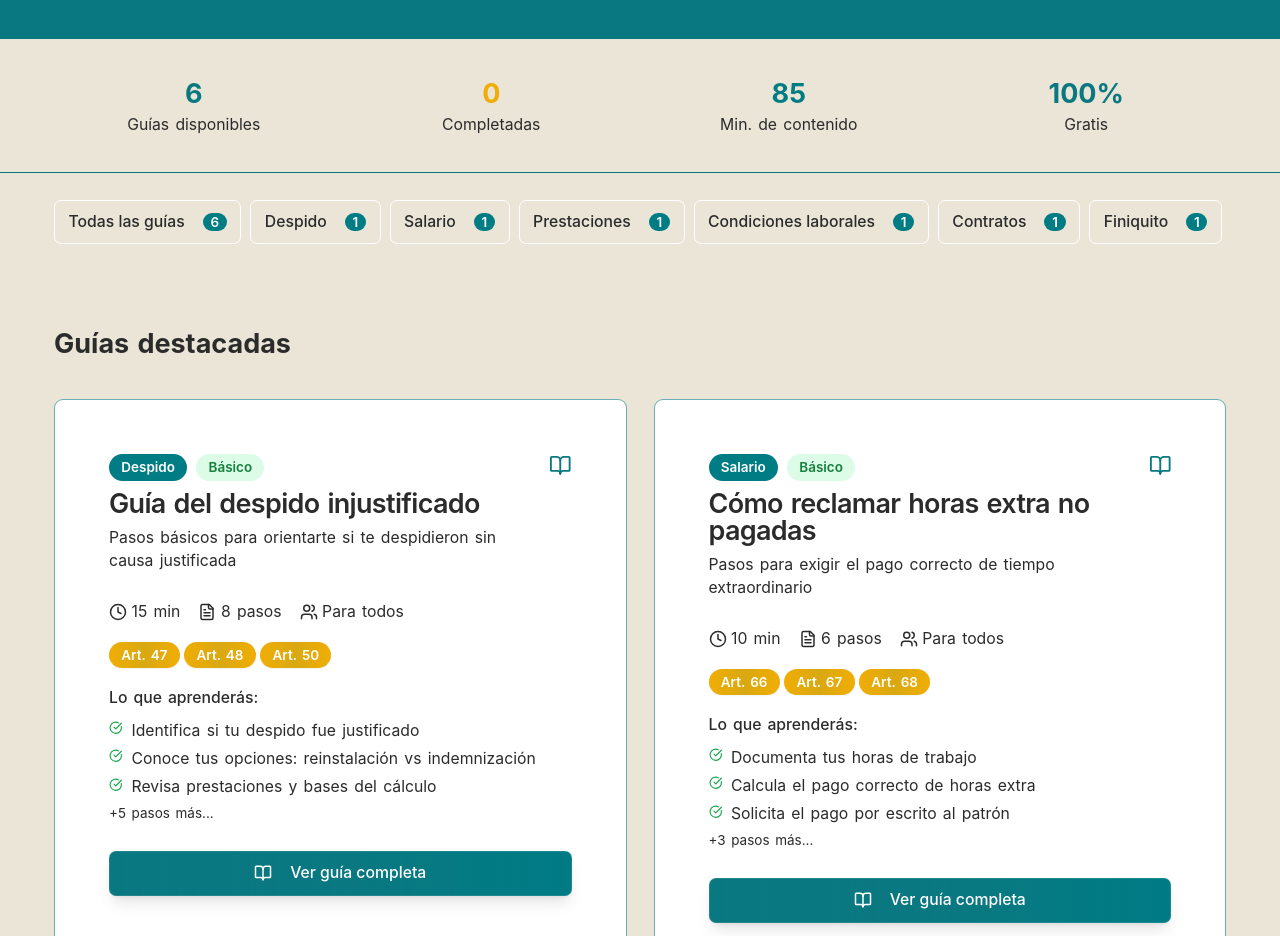
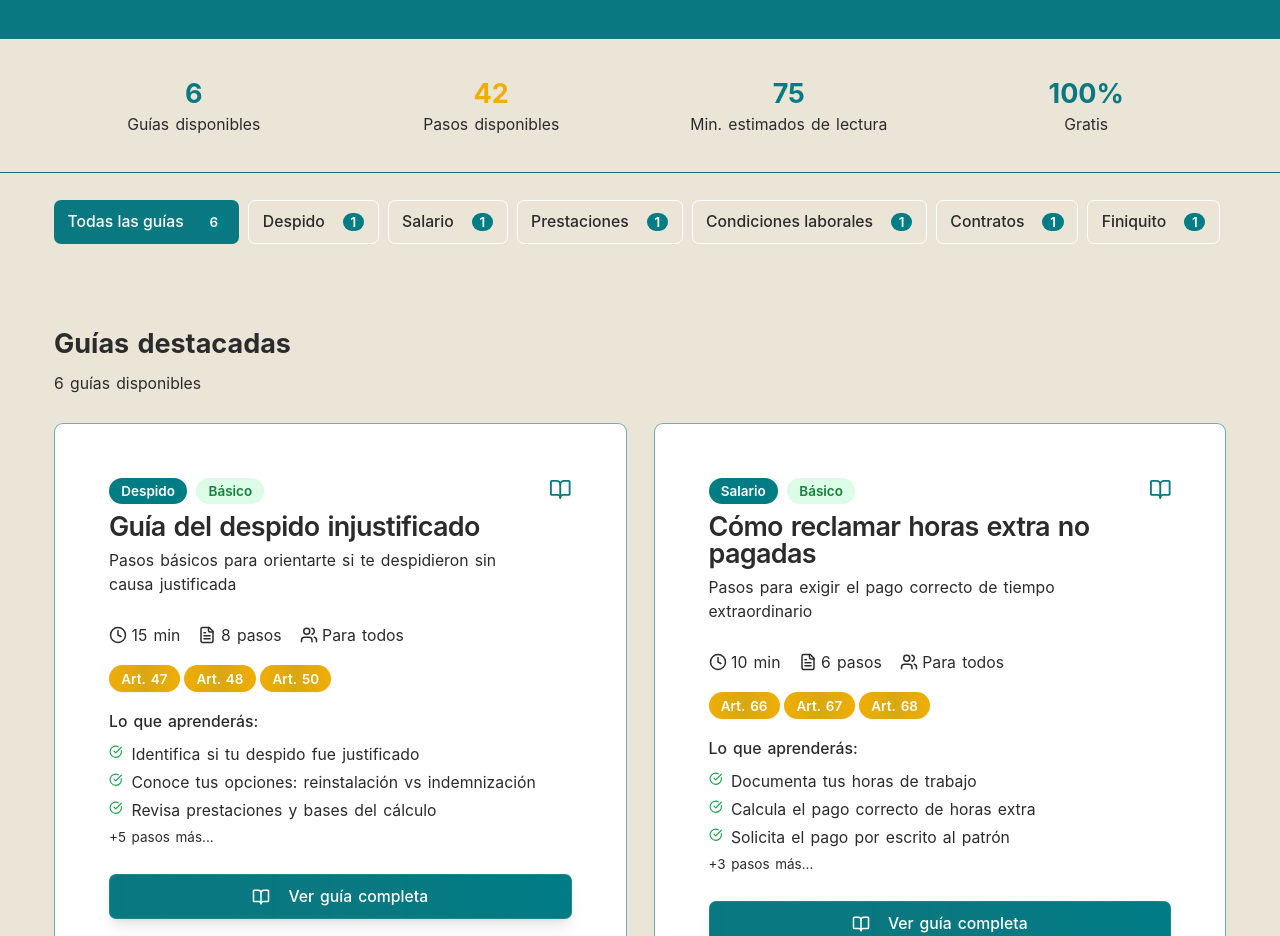
Before and after one commit to CripterHack/tecuiyo-derechos-mx, a React (Vite) app: page /guias in a window 1280 px wide. Shown: the part 236-1172 px from the top of the page. Built offline with nearby package versions, Linux system fonts and the light colour scheme.

Commit message:
fix(guias): make category filters functional and correct statistics (#79)

```diff
--- a/src/pages/Guias.tsx
+++ b/src/pages/Guias.tsx
@@ -1,4 +1,5 @@
-import { BookOpen, ArrowLeft, Clock, CheckCircle, FileText, Users } from "lucide-react";
+import { useState } from "react";
+import { BookOpen, Clock, CheckCircle, FileText, Users } from "lucide-react";
 import { Button } from "@/components/ui/button";
 import { Card, CardContent, CardDescription, CardHeader, CardTitle } from "@/components/ui/card";
 import { Badge } from "@/components/ui/badge";
@@ -8,6 +9,12 @@ import { Breadcrumbs } from "@/components/Breadcrumbs";
 import { guiasPrincipales, categoriasGuias } from "@/data/guias";
 
 const Guias = () => {
+  const [categoriaActiva, setCategoriaActiva] = useState("all");
+  const guiasVisibles = categoriaActiva === "all"
+    ? guiasPrincipales
+    : guiasPrincipales.filter(guia => guia.categoria === categoriaActiva);
+  const minutosTotales = guiasPrincipales.reduce((total, guia) => total + Number.parseInt(guia.duracion, 10), 0);
+  const pasosTotales = guiasPrincipales.reduce((total, guia) => total + guia.pasoDetallado.length, 0);
 
   const getDificultadColor = (dificultad: string) => {
     switch (dificultad) {
@@ -55,12 +62,12 @@ const Guias = () => {
               <div className="text-sm text-muted-foreground">Guías disponibles</div>
             </div>
             <div className="text-center" role="listitem">
-              <div className="text-2xl font-bold text-accent">0</div>
-              <div className="text-sm text-muted-foreground">Completadas</div>
+              <div className="text-2xl font-bold text-accent">{pasosTotales}</div>
+              <div className="text-sm text-muted-foreground">Pasos disponibles</div>
             </div>
             <div className="text-center" role="listitem">
-              <div className="text-2xl font-bold text-secondary">85</div>
-              <div className="text-sm text-muted-foreground">Min. de contenido</div>
+              <div className="text-2xl font-bold text-secondary">{minutosTotales}</div>
+              <div className="text-sm text-muted-foreground">Min. estimados de lectura</div>
             </div>
             <div className="text-center" role="listitem">
               <div className="text-2xl font-bold text-primary">100%</div>
@@ -73,11 +80,14 @@ const Guias = () => {
       {/* Filtros por categoría */}
       <section className="py-6 px-4">
         <div className="container mx-auto max-w-6xl">
-          <div className="flex flex-wrap gap-2">
+          <div className="flex flex-wrap gap-2" role="group" aria-label="Filtrar guías por categoría">
             {categoriasGuias.map(categoria => (
               <Button
                 key={categoria.value}
-                variant="outline"
+                variant={categoriaActiva === categoria.value ? "default" : "outline"}
+                aria-pressed={categoriaActiva === categoria.value}
+                onClick={() => setCategoriaActiva(categoria.value)}
+                type="button"
                 size="sm"
                 className="h-auto py-2"
               >
@@ -94,10 +104,13 @@ const Guias = () => {
       {/* Guías principales */}
       <section className="py-12 px-4">
         <div className="container mx-auto max-w-6xl">
-          <h2 className="text-2xl font-bold mb-8">Guías destacadas</h2>
+          <h2 className="text-2xl font-bold mb-2">Guías destacadas</h2>
+          <p className="mb-6 text-sm text-muted-foreground" role="status">
+            {guiasVisibles.length === 1 ? "1 guía disponible" : `${guiasVisibles.length} guías disponibles`}
+          </p>
 
           <div className="grid md:grid-cols-1 lg:grid-cols-2 gap-6">
-            {guiasPrincipales.map(guia => (
+            {guiasVisibles.map(guia => (
               <Card key={guia.id} className="legal-card group hover:border-primary/50">
                 <CardHeader>
                   <div className="flex items-start justify-between">
@@ -172,12 +185,12 @@ const Guias = () => {
 
                   {/* Acciones */}
                   <div className="pt-2">
-                    <Link to={`/guias/${guia.id}`} className="w-full">
-                      <Button className="w-full btn-hero">
+                    <Button className="w-full btn-hero" asChild>
+                      <Link to={`/guias/${guia.id}`}>
                         <BookOpen className="mr-2 h-4 w-4" />
                         Ver guía completa
-                      </Button>
-                    </Link>
+                      </Link>
+                    </Button>
                   </div>
                 </CardContent>
               </Card>
```
Also changed, not shown: 1 other file (tests, documents, lock files or other folders).
